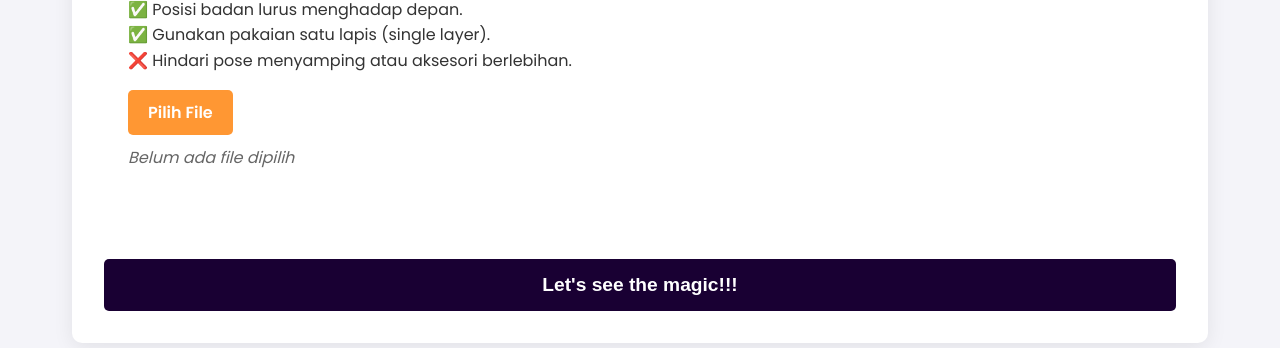
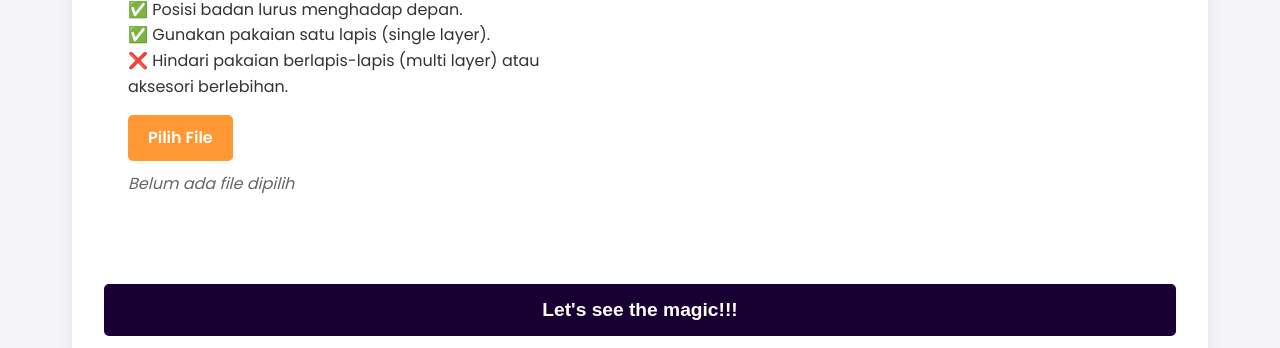
Before and after one commit to bukanboboiboy/amazon-vto, a plain HTML site: page index.html in a window 1280 px wide. Shown: the part 749-1097 px from the top of the page. Drawn offline with Linux system fonts and the light colour scheme.

Commit message:
Saran perbaikan dari istri pertama..

```diff
--- a/index.html
+++ b/index.html
@@ -39,7 +39,7 @@
                         <ul>
                             <p>✅ Posisi badan lurus menghadap depan.</p>
                             <p>✅ Gunakan pakaian satu lapis (single layer).</p>
-                            <p>❌ Hindari pose menyamping atau aksesori berlebihan.</p>
+                            <p>❌ Hindari pakaian berlapis-lapis (multi layer) atau aksesori berlebihan.</p>
                         </ul>
                     </div>
                     <label for="imageUpload" class="custom-file-upload">Pilih File</label>
```
